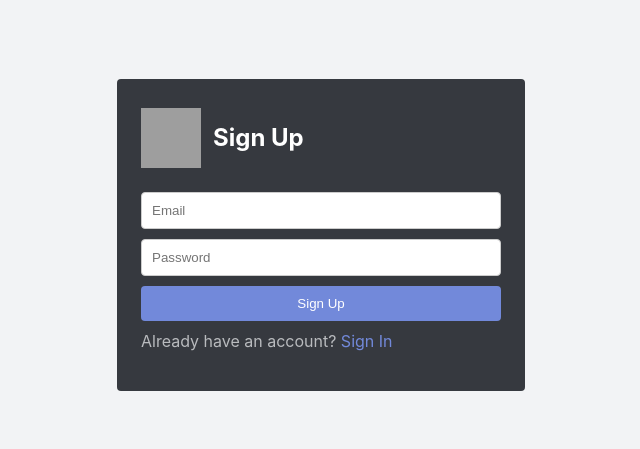
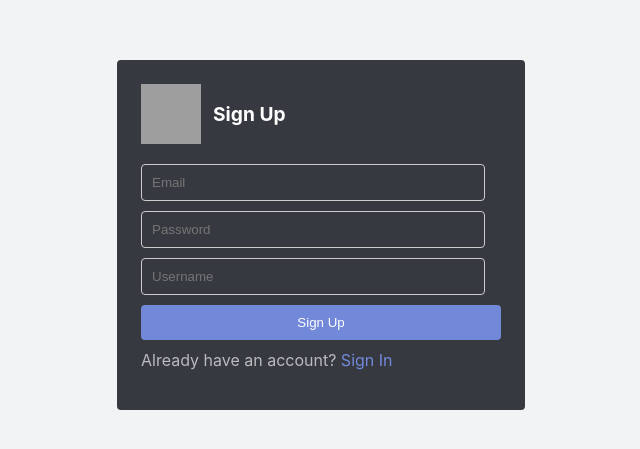
Before and after one commit to mxharryx/discord-clone, a React (Create React App) app: page /signup in a window 1280 px wide. Shown: the part 165-614 px from the top of the page, without its empty margins (319-959 px from the left). Built offline with nearby package versions, Linux system fonts and the light colour scheme; grey boxes are pictures that could not be loaded.

Commit message:
SignUp with username

```diff
--- a/src/components/ChatRoom.js
+++ b/src/components/ChatRoom.js
@@ -2,6 +2,7 @@
 import {useNavigate} from 'react-router-dom';
 import {auth} from '../firebase';
 import { sendMessage, listenForMessages } from '../chatUtils';
+import './chatroom.css'
 
 const ChatRoom = () => {
     const [user, setUser] = useState(null);
@@ -47,7 +48,7 @@
     return (
         <div className="chatroom-container">
         <div className="chatroom-header">
-        <h2>Welcome to the chat room!</h2>
+        <h2>Welcome to the chat room, {user && user.displayName}!</h2>
         <button className="signout-button" onClick={handleSignOut}> Sign Out </button>
         </div>
         <div className="chatroom-messages">
--- a/src/components/SignUp.js
+++ b/src/components/SignUp.js
@@ -1,23 +1,44 @@
 import React, { useState } from 'react';
 import { Link, useNavigate } from 'react-router-dom';
-import { auth } from '../firebase';
+import { auth, database } from '../firebase';
 import './signup.css';
 
 const SignUp = () => {
     const [email, setEmail] = useState('');
     const [password, setPassword] = useState('');
     const [errorMessage, setErrorMessage] = useState(null);
+    const [username, setUsername] = useState('');
+    const [usernameAvailable, setUsernameAvailable] = useState(true);
     const navigate = useNavigate();
 
     const handleSignUp = async () => {
     try {
         await auth.createUserWithEmailAndPassword(email, password);
+        await addUserToDatabase(auth.currentUser.uid, username);
         navigate('/chatroom');
     } catch (error) {
         console.error('Error signing up:', error.message);
         setErrorMessage('Error creating account: ' + error.message);
     }
 };
+
+    const addUserToDatabase = async (uid, username) => {
+        await database.ref(`users/${uid}`).set({ username });
+};
+
+    const checkUsernameAvailability = async (username) => {
+        const snapshot = await database.ref('usernames').child(username).once('value');
+        return !snapshot.exists();
+};
+
+    const handleUsernameChange = async (username) => {
+        setUsername(username);
+        if (username.trim() !== '') {
+            const isAvailable = await checkUsernameAvailability(username);
+            setUsernameAvailable(isAvailable);
+    }
+};
+
 
 return (
     <div className="signup-container">
@@ -39,6 +60,13 @@
     onChange={(e) => setPassword(e.target.value)}
     placeholder="Password"
     />
+    <input
+    type="text"
+    value={username}
+    onChange={(e) => handleUsernameChange(e.target.value)}
+    placeholder="Username"
+    />
+    {!usernameAvailable && <p className="error-message">Username is not available</p>}
     <button onClick={handleSignUp}>Sign Up</button>
     {errorMessage && <p className="error-message">{errorMessage}</p>}
     <p>
--- a/src/components/chatroom.css
+++ b/src/components/chatroom.css
@@ -1,4 +1,3 @@
-/* ChatRoom.css */
 .chatroom-container {
     display: flex;
     flex-direction: column;
```
Lines whose indentation alone changed are shown as unchanged.
